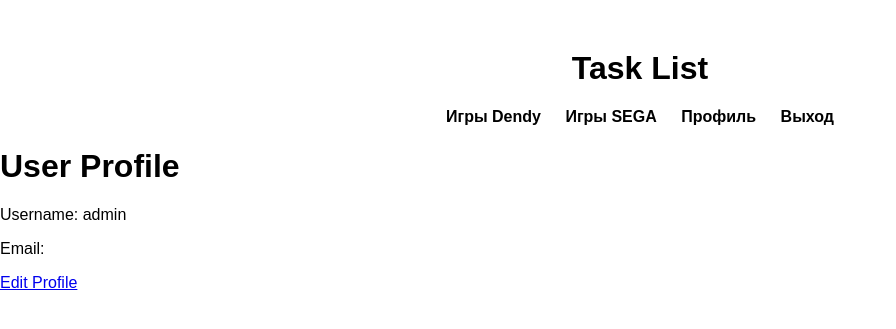
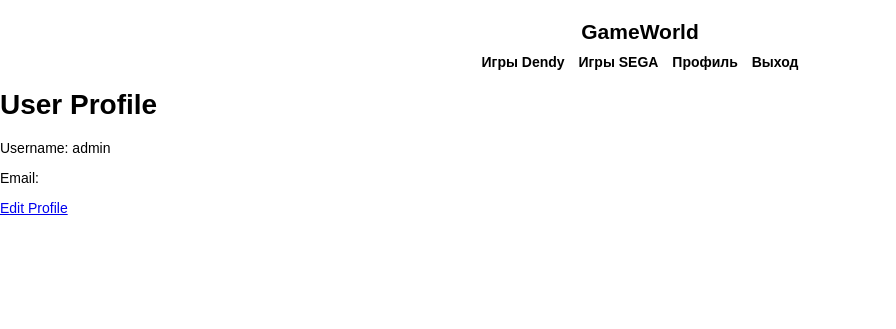
Before and after one commit to VirusEbola1/djangones, a Django app: page /profile/ in a window 1280 px wide. Shown: the top 329 px of the page, without its empty margins (0-896 px from the left). Run offline with Django 4.2, Linux system fonts and the light colour scheme; a user stored in the database is signed in.

Commit message:
Изменил название сайта и шрифты

```diff
--- a/tasks/templates/profile.html
+++ b/tasks/templates/profile.html
@@ -3,24 +3,26 @@
 <head>
     <meta charset="UTF-8">
     <meta name="viewport" content="width=device-width, initial-scale=1.0">
-    <title>Task List</title>
+    <title>GameWorld</title>
     <style>
         body {
             font-family: Arial, sans-serif;
             margin: 0;
             padding: 0;
+            font-size: 14px; /* Уменьшаем размер шрифта */
         }
         .container {
             text-align: center;
-            margin-top: 50px;
+            margin-top: 20px; /* Минимальный отступ сверху */
         }
         .container ul {
             list-style-type: none;
             padding: 0;
+            margin: 0; /* Убираем внешний отступ у списка */
         }
         .container ul li {
             display: inline;
-            margin-right: 20px;
+            margin-right: 10px; /* Минимальный отступ между элементами списка */
         }
         .container ul li:last-child {
             margin-right: 0;
@@ -30,11 +32,16 @@
             color: #000;
             font-weight: bold;
         }
+        /* Добавляем стили для заголовка списка игр */
+        .container h1 {
+            margin-bottom: 10px; /* Уменьшаем отступ после заголовка */
+            font-size: 1.5em; /* Увеличиваем размер заголовка */
+        }
     </style>
 </head>
 <body>
     <div class="container">
-        <h1>Task List</h1>
+        <h1>GameWorld</h1>
         <ul>
             <li><a href="{% url 'dendy_games' %}">Игры Dendy</a></li>
             <li><a href="{% url 'sega_games' %}">Игры SEGA</a></li>
--- a/tasks/templates/tasks/dendy_games.html
+++ b/tasks/templates/tasks/dendy_games.html
@@ -3,7 +3,7 @@
 <head>
     <meta charset="UTF-8">
     <meta name="viewport" content="width=device-width, initial-scale=1.0">
-    <title>Task List</title>
+    <title>GameWorld</title>
     <style>
         body {
             font-family: Arial, sans-serif;
@@ -41,7 +41,7 @@
 </head>
 <body>
     <div class="container">
-        <h1>Task List</h1>
+        <h1>GameWorld</h1>
         <ul>
             <li><a href="{% url 'dendy_games' %}">Игры Dendy</a></li>
             <li><a href="{% url 'sega_games' %}">Игры SEGA</a></li>
--- a/tasks/templates/tasks/game_detail.html
+++ b/tasks/templates/tasks/game_detail.html
@@ -3,7 +3,7 @@
 <head>
     <meta charset="UTF-8">
     <meta name="viewport" content="width=device-width, initial-scale=1.0">
-    <title>Task List</title>
+    <title>GameWorld</title>
     <style>
         body {
             font-family: Arial, sans-serif;
@@ -42,7 +42,7 @@
 </head>
 <body>
     <div class="container">
-        <h1>Task List</h1>
+        <h1>GameWorld</h1>
         <ul>
             <li><a href="{% url 'dendy_games' %}">Игры Dendy</a></li>
             <li><a href="{% url 'sega_games' %}">Игры SEGA</a></li>
--- a/tasks/templates/tasks/sega_games.html
+++ b/tasks/templates/tasks/sega_games.html
@@ -3,7 +3,7 @@
 <head>
     <meta charset="UTF-8">
     <meta name="viewport" content="width=device-width, initial-scale=1.0">
-    <title>Task List</title>
+    <title>GameWorld</title>
     <style>
         body {
             font-family: Arial, sans-serif;
@@ -41,7 +41,7 @@
 </head>
 <body>
     <div class="container">
-        <h1>Task List</h1>
+        <h1>GameWorld</h1>
         <ul>
             <li><a href="{% url 'dendy_games' %}">Игры Dendy</a></li>
             <li><a href="{% url 'sega_games' %}">Игры SEGA</a></li>
--- a/tasks/templates/tasks/task_list.html
+++ b/tasks/templates/tasks/task_list.html
@@ -3,7 +3,7 @@
 <head>
     <meta charset="UTF-8">
     <meta name="viewport" content="width=device-width, initial-scale=1.0">
-    <title>Task List</title>
+    <title>GameWorld</title>
     <style>
         body {
             font-family: Arial, sans-serif;
@@ -34,7 +34,7 @@
 </head>
 <body>
     <div class="container">
-        <h1>Task List</h1>
+        <h1>GameWorld</h1>
         <ul>
             <li><a href="{% url 'dendy_games' %}">Игры Dendy</a></li>
             <li><a href="{% url 'sega_games' %}">Игры SEGA</a></li>
```
Also changed, not shown: db.sqlite3.
